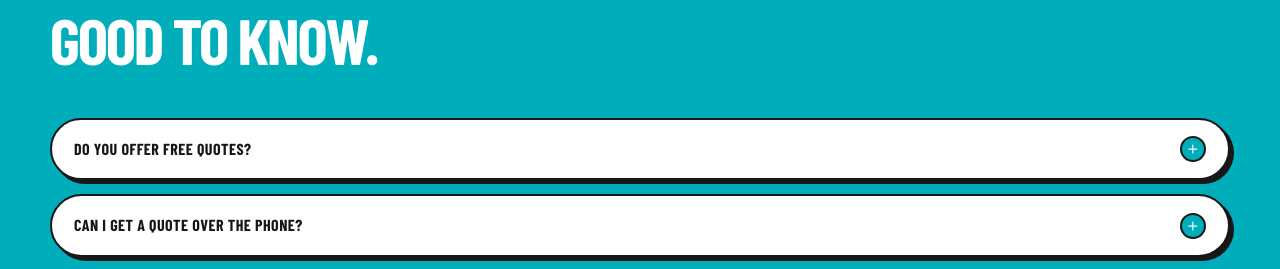
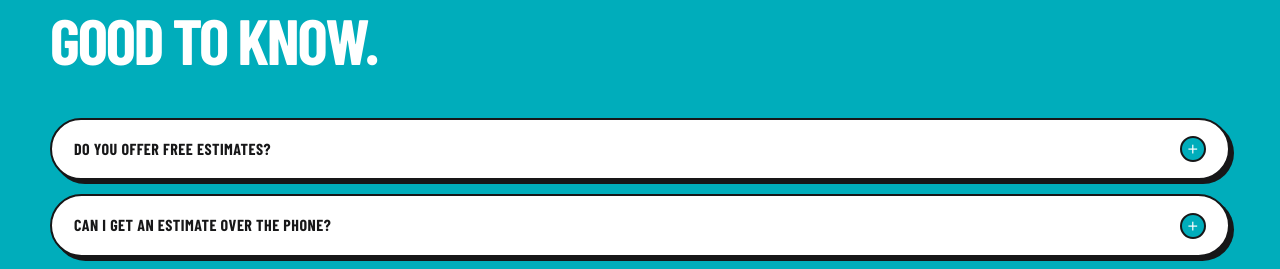
Before and after one commit to johnnyelton85/Portobello-Website-, a Next.js app: page / in a window 1280 px wide. Shown: the part 6940-7209 px from the top of the page. Built offline with nearby package versions, Linux system fonts and the light colour scheme; a web font is replaced by a local one.

Commit message:
Change quotes to estimates in FAQ
Co-authored-by: johnnyelton85 <johnnyelton85@users.noreply.github.com>

```diff
--- a/app/page.tsx
+++ b/app/page.tsx
@@ -371,12 +371,12 @@ function Pricing() {
 
 const faqs = [
   {
-    question: "Do you offer free quotes?",
+    question: "Do you offer free estimates?",
     answer:
-      "Yes, we provide free quotes for most plumbing work. Call us on 027 549 9090 or fill in the contact form and we'll get back to you promptly.",
+      "Yes, we provide free estimates for most plumbing work. Call us on 027 549 9090 or fill in the contact form and we'll get back to you promptly.",
   },
   {
-    question: "Can I get a quote over the phone?",
+    question: "Can I get an estimate over the phone?",
     answer:
       "Absolutely. A quick call is often the fastest way to sort things out. Give us a ring on 027 549 9090 and we can talk through the job and give you a rough idea of cost on the spot.",
   },
@@ -574,15 +574,15 @@ function StructuredData() {
     mainEntity: [
       {
         "@type": "Question",
-        name: "Do you offer free quotes?",
+        name: "Do you offer free estimates?",
         acceptedAnswer: {
           "@type": "Answer",
-          text: "Yes, we provide free quotes for most plumbing work. Call us on 027 549 9090 or fill in the contact form and we'll get back to you promptly.",
+          text: "Yes, we provide free estimates for most plumbing work. Call us on 027 549 9090 or fill in the contact form and we'll get back to you promptly.",
         },
       },
       {
         "@type": "Question",
-        name: "Can I get a quote over the phone?",
+        name: "Can I get an estimate over the phone?",
         acceptedAnswer: {
           "@type": "Answer",
           text: "Absolutely. A quick call is often the fastest way to sort things out. Give us a ring on 027 549 9090 and we can talk through the job and give you a rough idea of cost on the spot.",
```
